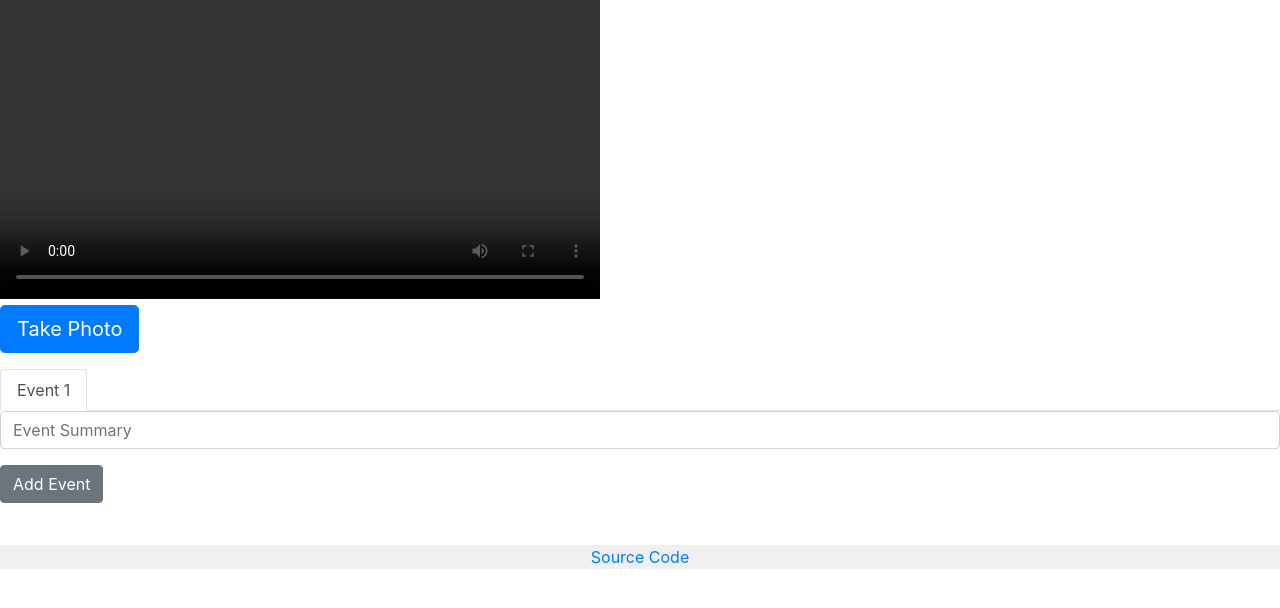
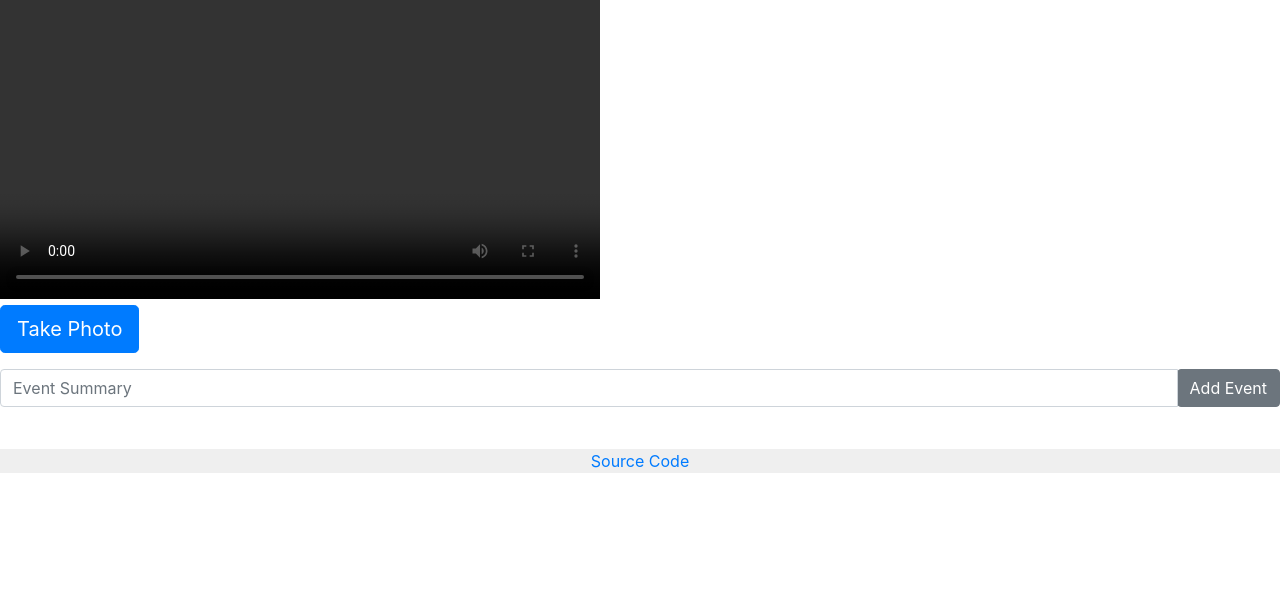
Before and after one commit to rguan72/SnapCal2, a Django app: page / in a window 1280 px wide. Shown: the part 73-681 px from the top of the page. Run offline with Django 3.2, Linux system fonts and the light colour scheme; some libraries are stand-ins or nearby versions.

Commit message:
Nice UI changes to get rid of tabs

```diff
--- a/templates/app.html
+++ b/templates/app.html
@@ -29,7 +29,10 @@
     <script src={% static "js/viewFunctions.js" %}></script>
 
     <!-- Initialize video -->
-    <script>getCameraAccess();</script>
+    <script>
+      $( document ).ready(getCameraAccess);
+    </script>
+
     <video id="player" class="top-buffer" style="width:600px;max-width:100%" controls autoplay>
       Your browser does not support HTML5 video.
     </video>
@@ -39,28 +42,14 @@
       <button type="button" class="btn btn-primary btn-lg" id="camBtn">Take Photo</button>
     </div>
 
-    <!-- <div class="row-2-sm top-buffer">
-      <div class="progress">
-        <div class="progress-bar bg-success progress-bar-animated" role="progressbar" aria-valuenow="10" aria-valuemin="0" aria-valuemax="100" style="width: 10%" id="ind">
-          <span class="progress-value" id="indText">Waiting ...</span>
-        </div>
-      </div>
-    </div> -->
-
-    <ul class="nav nav-tabs top-buffer" id="events-tab" role="tablist">
-      <li class="nav-item">
-        <a class="nav-link active" id="event1-tab" data-toggle="pill" href="#event1Entry" role="tab" aria-controls="event1Entry" aria-selected="True">Event 1</a>
-      </li>
-    </ul>
-
-    <div class="tab-content" id="events-tabContent">
-      <div class="tab-pane fade show active" id="event1Entry" role="tabpanel" aria-labelledby="event1-tab">
-        <div class="input-group">
-          <input type="text" class="form-control" placeholder="Event Summary" id="event1EntryCont" />
-        </div>
+    <div class="top-buffer" id="inputs">
+      <div class="input-group">
+        <input type="text" class="form-control" placeholder="Event Summary" id="event0" />
+        <span type="button" class="input-group-append btn btn-secondary" id="event0Btn">Add Event</span>
       </div>
     </div>
-    <button type="button" class="btn btn-secondary top-buffer" id="submitBtn">Add Event</button>
+    <!-- <button type="button" class="btn btn-primary" id="addAll">Add All</button> -->
+
     <div role="alert show active" class="show alert show" id="msg"></div>
 
     <div class="footer">
@@ -72,7 +61,9 @@
   <!-- Gcal Auth imports -->
   <script src={% static "js/gcalauth.js" %}></script>
 
-  <script>addButtonListeners();</script>
+  <script>
+    $( document ).ready(addButtonListeners);
+  </script>
   <script async defer src="https://apis.google.com/js/api.js"
       onload="this.onload=function(){};handleClientLoad()"
       onreadystatechange="if (this.readyState === 'complete') this.onload()">
```
